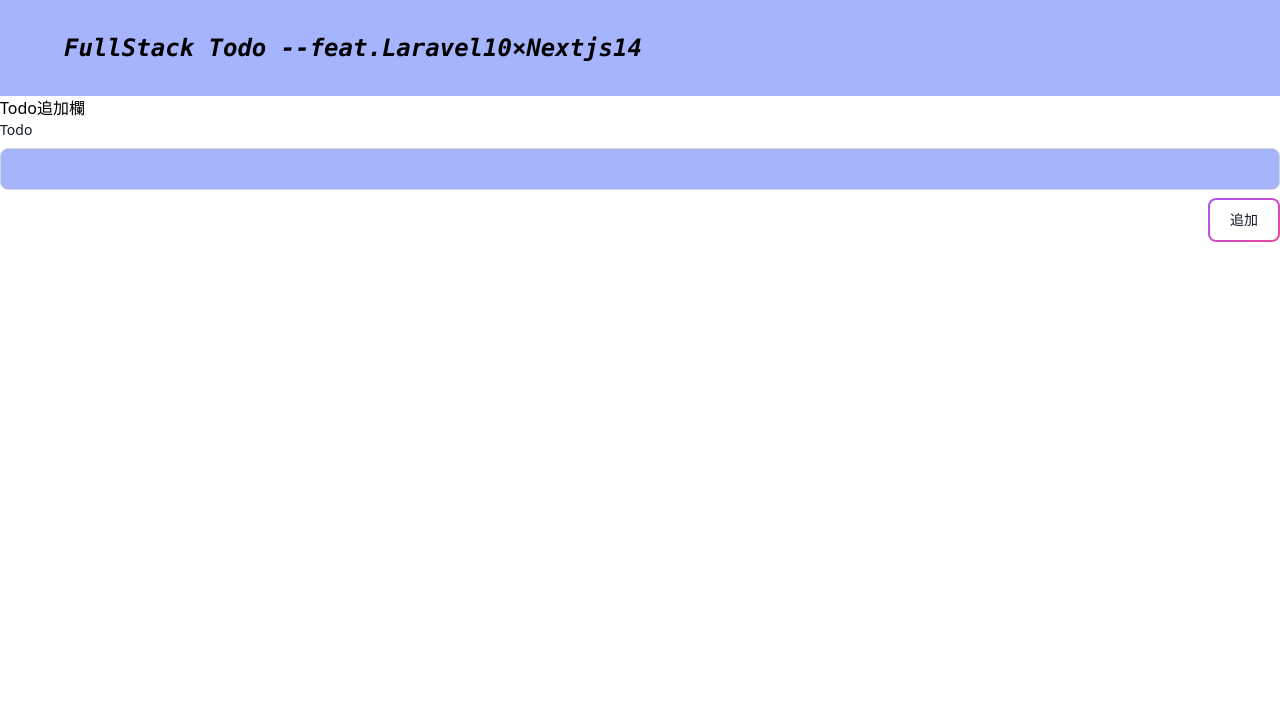
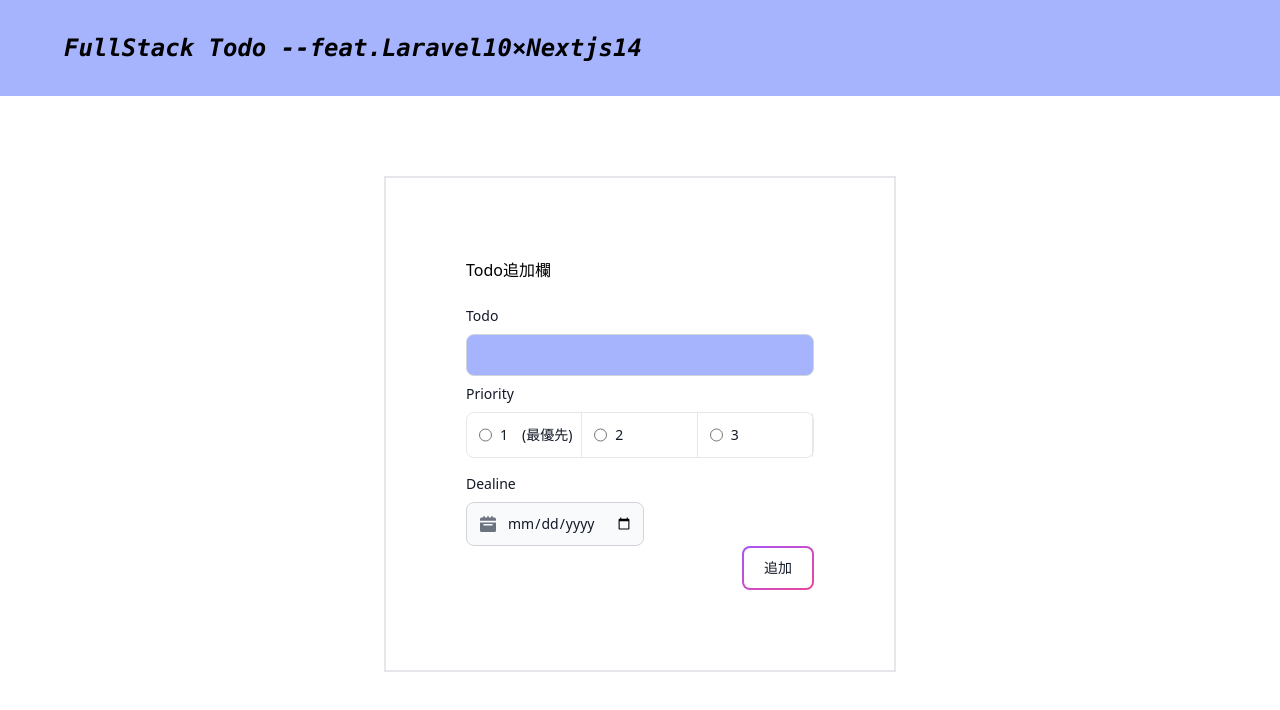
Before and after one commit to JonyTask/Todo_Beginner, a Next.js app in the folder next_frontend/: page /fullStack in a window 1280 px wide. Shown: the top 710 px of the page. Built offline with nearby package versions, Linux system fonts and the light colour scheme.

Commit message:
fix : layout

```diff
--- a/next_frontend/src/app/fullStack/page.tsx
+++ b/next_frontend/src/app/fullStack/page.tsx
@@ -5,7 +5,9 @@
 export default function Main() {
     return(
         <>
-            <InsertTodoArea />
+            <div className="flex justify-around">
+                <InsertTodoArea />
+            </div>
         </>
     )
 }
--- a/next_frontend/src/components/Header.tsx
+++ b/next_frontend/src/components/Header.tsx
@@ -4,7 +4,7 @@
     const header_title: string = "FullStack Todo --feat.Laravel10×Nextjs14"
 
     return(
-        <header className="bg-indigo-300 px-16 py-8">
+        <header className="bg-indigo-300 px-16 py-8 mb-20">
 			<h1 className="font-black italic font-mono antialiased text-2xl">{ header_title }</h1>
 		</header>
     )
--- a/next_frontend/src/components/InsertTodoArea.tsx
+++ b/next_frontend/src/components/InsertTodoArea.tsx
@@ -1,13 +1,18 @@
 import InputTodo from "./InputTodo"
 import TodoButton from "./TodoButton"
+import PriorRadio from "./PriorRadio";
+import Deadline from "./Deadline";
 
 export default function InsertTodoArea(){
+    const Todo_insert_title : string = "Todo追加欄";
     return(
         <>
-            <div>
-                <p>Todo追加欄</p>
+            <div className="w-2/5 p-20 border-2">
+                <p className="mb-6">{ Todo_insert_title }</p>
                 <form>
                     <InputTodo />
+                    <PriorRadio />
+                    <Deadline/>
                     <TodoButton />
                 </form>
             </div>
```
